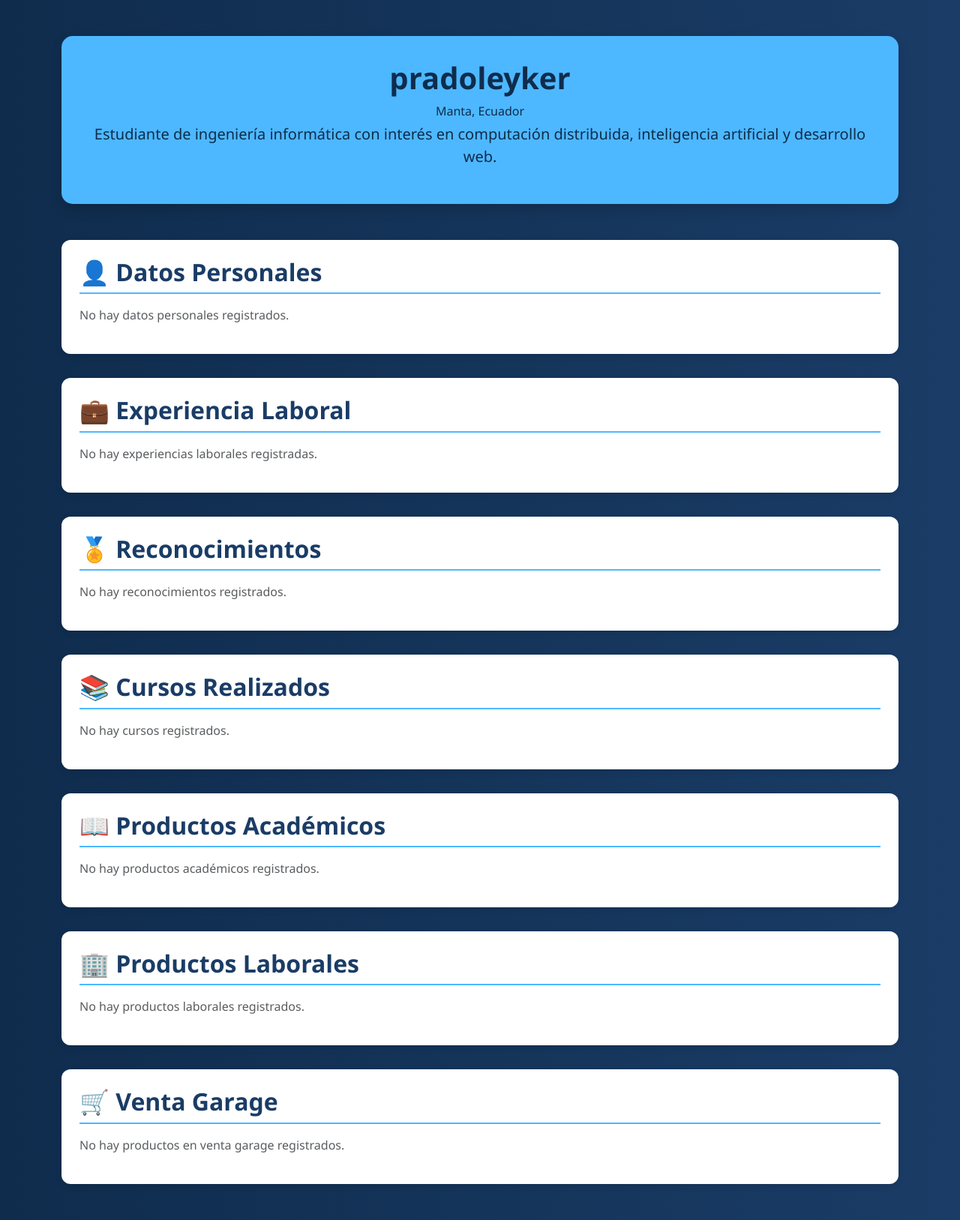
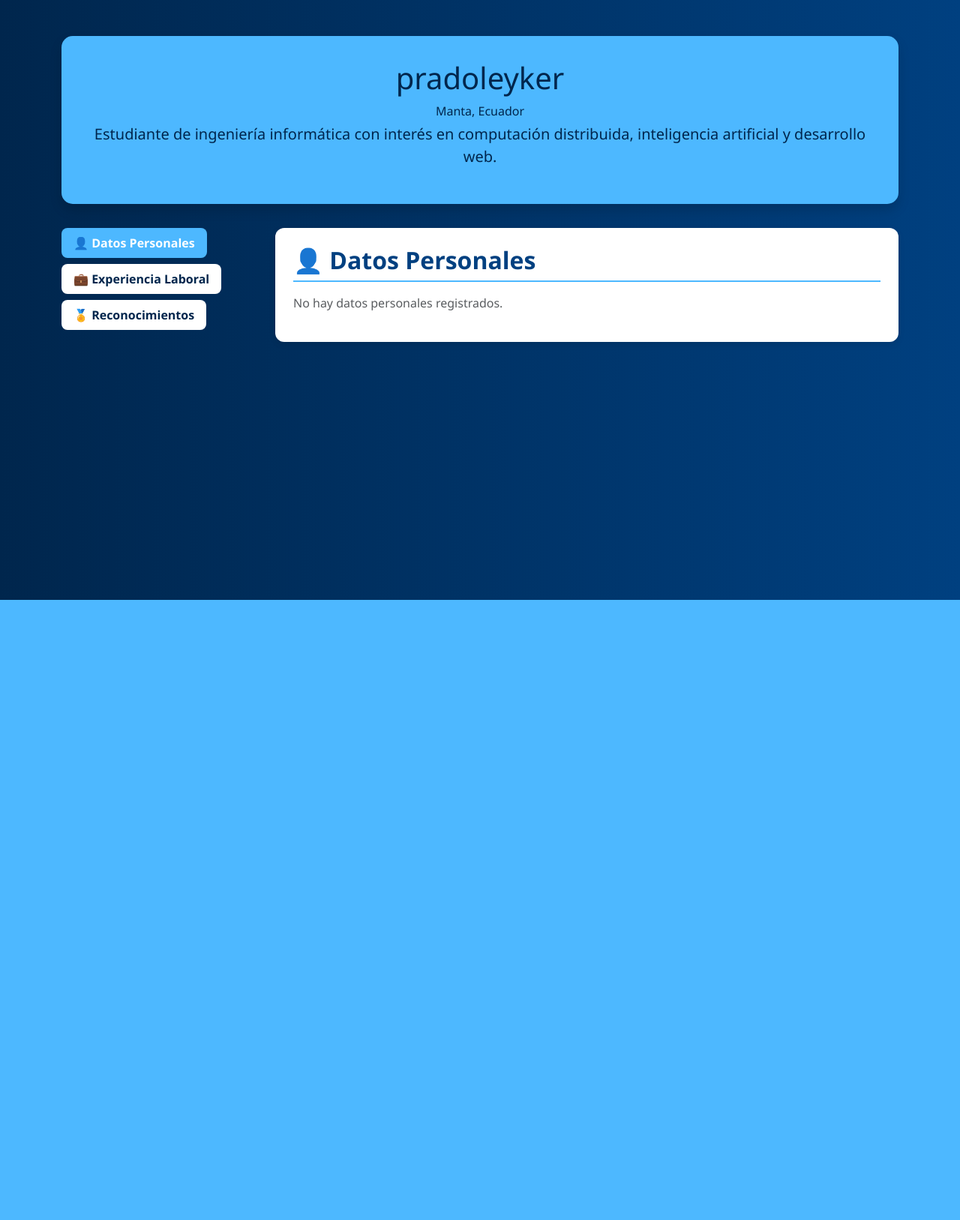
Before and after one commit to alepradofranco/hojadevida, a Django app: page / in a window 1280 px wide. Shown: the whole page at 75% size. After the commit the page ends 800 px from the top, so only its background shows below. Run offline with Django 5.2, Linux system fonts and the light colour scheme; data comes from the database, SQL or seed files in the repository; data that the repository does not hold is empty.

Commit message:
Actualizo hoja de vida

```diff
--- a/tasks/templates/hoja.html
+++ b/tasks/templates/hoja.html
@@ -5,58 +5,50 @@
     <title>Hoja de Vida</title>
     <link href="https://cdn.jsdelivr.net/npm/bootstrap@5.3.2/dist/css/bootstrap.min.css" rel="stylesheet">
 
+    <!-- Estilos personalizados -->
     <style>
         body {
-            background: linear-gradient(to right, #0f2c4d, #1a3c66); /* degradado azul elegante */
-            color: #333;
+            background: linear-gradient(to right, #00264d, #004080); /* azul emocional */
             font-family: 'Segoe UI', sans-serif;
         }
-
         .profile-header {
             background: #4db8ff; /* celeste */
-            color: #0f2c4d;
+            color: #00264d;
             padding: 2rem;
             border-radius: 15px;
-            box-shadow: 0 4px 10px rgba(0,0,0,0.2);
+            text-align: center;
             margin-bottom: 2rem;
         }
-
-        .profile-header h1 {
+        .nav-pills .nav-link {
+            background: #ffffff;
+            color: #00264d;
+            margin-bottom: 0.5rem;
+            border-radius: 8px;
             font-weight: bold;
-            font-size: 2.5rem;
         }
-
-        .section-card {
-            background: #ffffff; /* blanco para contraste */
+        .nav-pills .nav-link.active {
+            background: #4db8ff;
+            color: #ffffff;
+        }
+        .tab-content {
+            background: #ffffff;
             border-radius: 12px;
             padding: 1.5rem;
-            margin-bottom: 2rem;
             box-shadow: 0 3px 8px rgba(0,0,0,0.1);
         }
-
         .section-title {
-            color: #1a3c66;
+            color: #004080;
             font-weight: bold;
             margin-bottom: 1rem;
             border-bottom: 2px solid #4db8ff;
             padding-bottom: 0.5rem;
         }
-
         .list-group-item {
-            background: #e6f4ff; /* celeste muy suave */
-            color: #0f2c4d;
+            background: #e6f4ff;
+            color: #00264d;
             border: none;
             margin-bottom: 0.5rem;
             border-radius: 8px;
-        }
-
-        a {
-            color: #0f2c4d;
-            font-weight: bold;
-        }
-
-        a:hover {
-            color: #4db8ff;
         }
     </style>
 </head>
@@ -64,7 +56,7 @@
 <div class="container my-5">
 
     <!-- Encabezado -->
-    <div class="profile-header text-center mb-5 shadow">
+    <div class="profile-header shadow">
         {% if perfil.avatar %}
             <img src="{{ perfil.avatar.url }}" class="rounded-circle mb-3" width="120" height="120" alt="Avatar">
         {% endif %}
@@ -73,8 +65,22 @@
         <p class="lead">{{ perfil.biografia }}</p>
     </div>
 
+    <div class="row">
+        <!-- Columna izquierda: botones -->
+        <div class="col-md-3">
+            <ul class="nav flex-column nav-pills">
+                <li><button class="nav-link active" data-bs-toggle="pill" data-bs-target="#datos">👤 Datos Personales</button></li>
+                <li><button class="nav-link" data-bs-toggle="pill" data-bs-target="#exp">💼 Experiencia Laboral</button></li>
+                <li><button class="nav-link" data-bs-toggle="pill" data-bs-target="#rec">🏅 Reconocimientos</button></li>
+            </ul>
+        </div>
+
+        <!-- Columna derecha: contenido dinámico -->
+        <div class="col-md-9">
+            <div class="tab-content">
+
                 <!-- Datos Personales -->
-    <div class="section-card">
+                <div class="tab-pane fade show active" id="datos">
                     <h2 class="section-title">👤 Datos Personales</h2>
                     {% if perfil.datos_personales %}
                         <ul class="list-group">
@@ -102,7 +108,7 @@
                 </div>
 
                 <!-- Experiencia Laboral -->
-    <div class="section-card">
+                <div class="tab-pane fade" id="exp">
                     <h2 class="section-title">💼 Experiencia Laboral</h2>
                     {% if perfil.experiencia_laboral.all %}
                         <ul class="list-group">
@@ -131,7 +137,7 @@
                 </div>
 
                 <!-- Reconocimientos -->
-    <div class="section-card">
+                <div class="tab-pane fade" id="rec">
                     <h2 class="section-title">🏅 Reconocimientos</h2>
                     {% if perfil.reconocimientos.all %}
                         <ul class="list-group">
@@ -156,7 +162,7 @@
                 </div>
 
                 <!-- Cursos Realizados -->
-    <div class="section-card">
+                <div class="tab-pane fade" id="curso">
                     <h2 class="section-title">📚 Cursos Realizados</h2>
                     {% if perfil.cursos_realizados.all %}
                         <ul class="list-group">
@@ -184,7 +190,7 @@
                 </div>
 
                 <!-- Productos Académicos -->
-    <div class="section-card">
+                <div class="tab-pane fade" id="acad">
                     <h2 class="section-title">📖 Productos Académicos</h2>
                     {% if perfil.productos_academicos.all %}
                         <ul class="list-group">
@@ -205,7 +211,7 @@
                 </div>
 
                 <!-- Productos Laborales -->
-    <div class="section-card">
+                <div class="tab-pane fade" id="lab">
                     <h2 class="section-title">🏢 Productos Laborales</h2>
                     {% if perfil.productos_laborales.all %}
                         <ul class="list-group">
@@ -226,7 +232,7 @@
                 </div>
 
                 <!-- Venta Garage -->
-    <div class="section-card">
+                <div class="tab-pane fade" id="venta">
                     <h2 class="section-title">🛒 Venta Garage</h2>
                     {% if perfil.venta_garage.all %}
                         <ul class="list-group">
@@ -248,6 +254,9 @@
                 </div>
 
             </div>
+        </div>
+    </div>
+</div>
 
 <script src="https://cdn.jsdelivr.net/npm/bootstrap@5.3.2/dist/js/bootstrap.bundle.min.js"></script>
 </body>
```
Lines whose indentation alone changed are shown as unchanged.
